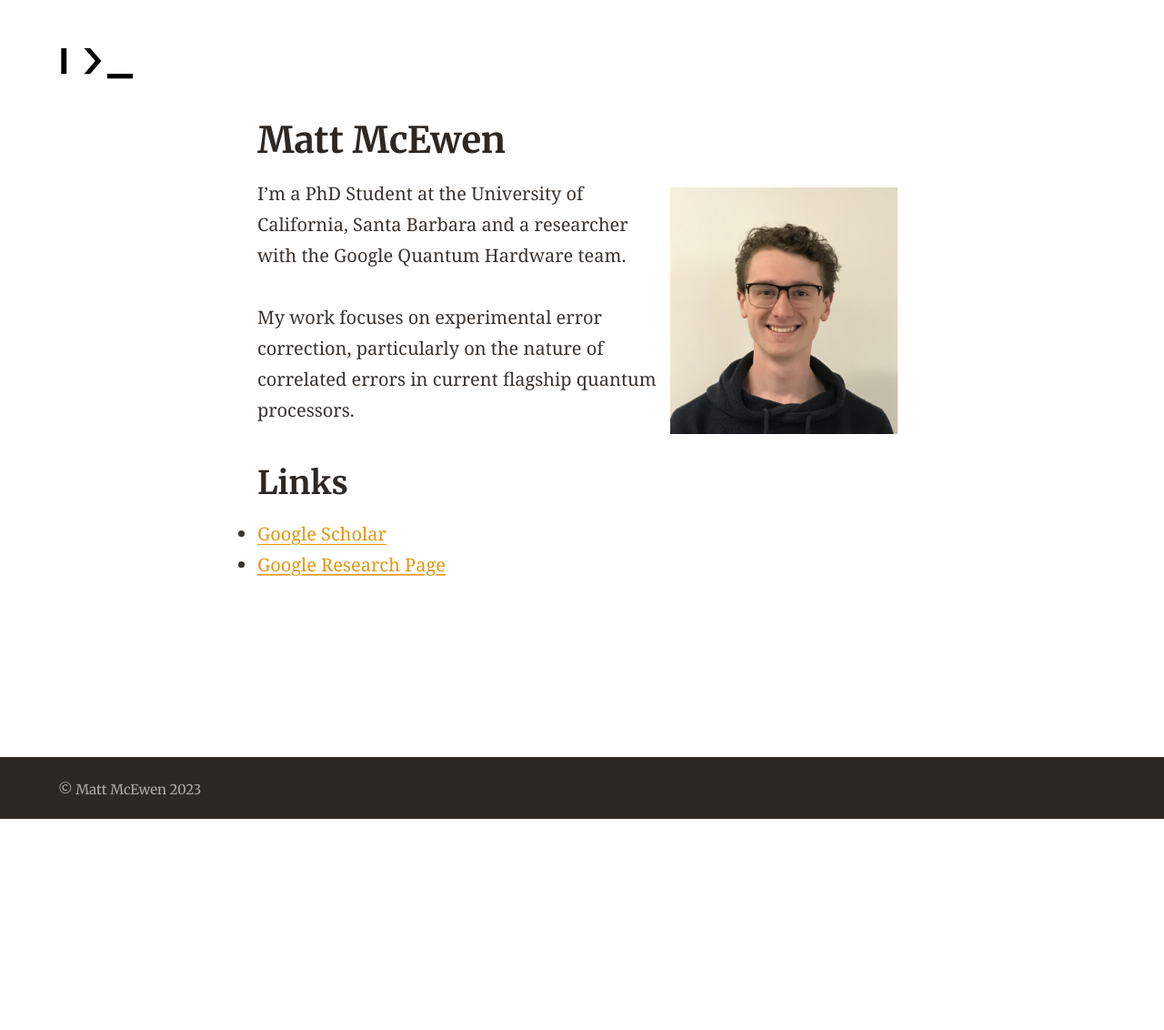
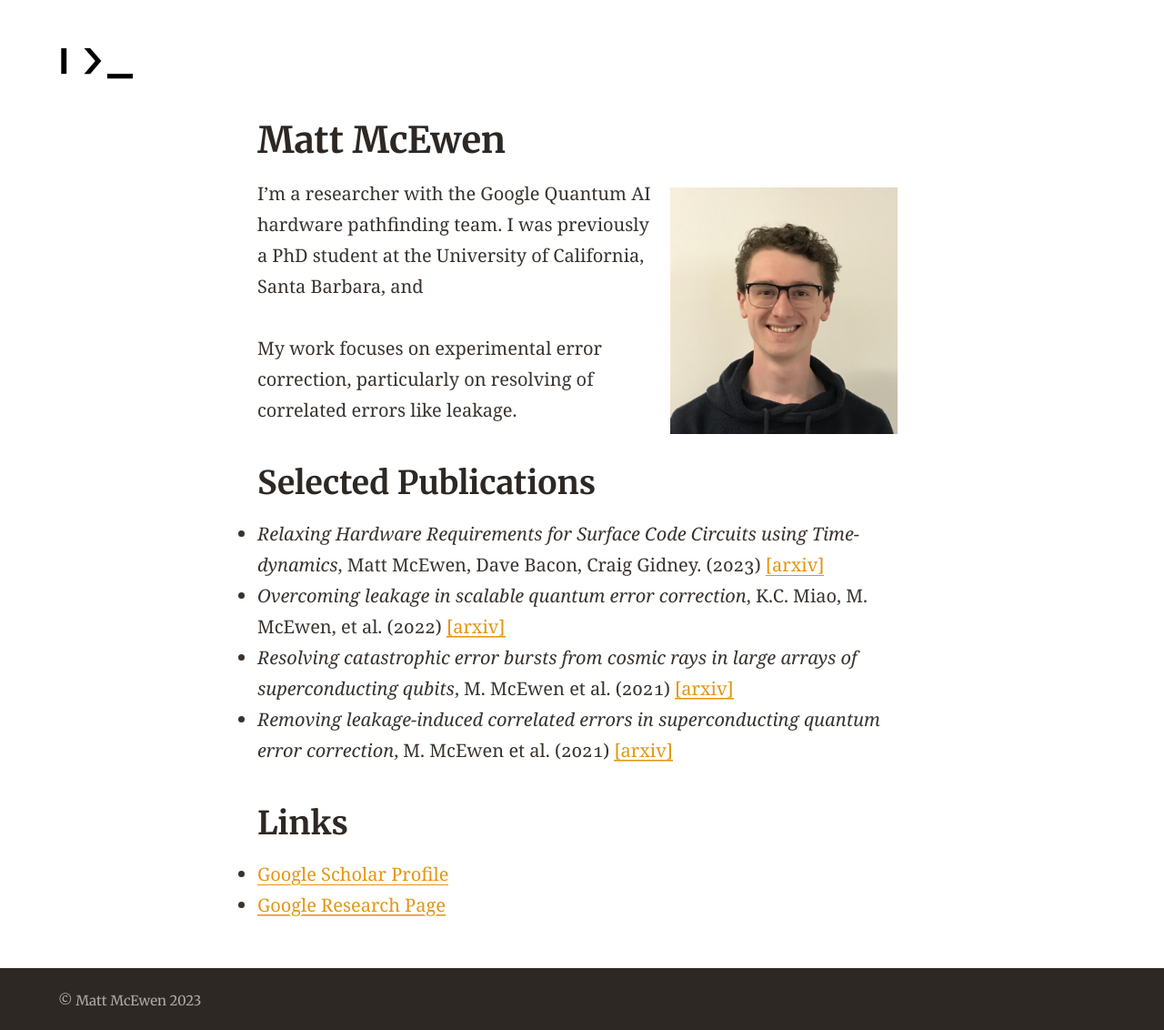
Before and after one commit to m-mcewen/m-mcewen.github.io, a Jekyll site: the page built from index.md, in a window 1280 px wide. Shown: the whole page at 91% size. Built offline with Jekyll 4.4.1, drawn with Linux system fonts in a browser that asks for light colours; before the commit the page ends 900 px from its top, so only the background shows below that.

Commit message:
Update for FTE, add selected publications

```diff
--- a/index.md
+++ b/index.md
@@ -5,11 +5,24 @@ layout: page
 
 # Matt McEwen
 ![My Mugshot](/assets/photos/mugshot.jpg){: style="float: right; width: 35%; margin: 10px"}
-I'm a PhD Student at the University of California, Santa Barbara and a researcher with the Google Quantum Hardware team.
+I'm a researcher with the Google Quantum AI hardware pathfinding team.
+I was previously a PhD student at the University of California, Santa Barbara, and
 
-My work focuses on experimental error correction, particularly on the nature of correlated errors in current flagship quantum processors.
+My work focuses on experimental error correction, particularly on resolving of correlated errors like leakage.
 
+## Selected Publications
+* _Relaxing Hardware Requirements for Surface Code Circuits using Time-dynamics_,
+Matt McEwen, Dave Bacon, Craig Gidney. (2023) [[arxiv]](https://arxiv.org/abs/2302.02192)
+
+* _Overcoming leakage in scalable quantum error correction_,
+K.C. Miao, M. McEwen, et al. (2022) [[arxiv]](https://arxiv.org/abs/2211.04728)
+
+* _Resolving catastrophic error bursts from cosmic rays in large arrays of superconducting qubits_,
+M. McEwen et al. (2021) [[arxiv]](https://arxiv.org/abs/2104.05219)
+
+* _Removing leakage-induced correlated errors in superconducting quantum error correction_,
+M. McEwen et al. (2021) [[arxiv]](https://arxiv.org/abs/2102.06131)
 
 ## Links
-* [Google Scholar](https://scholar.google.com/citations?user=YIEVJmEAAAAJ&hl=en)
+* [Google Scholar Profile](https://scholar.google.com/citations?user=YIEVJmEAAAAJ&hl=en)
 * [Google Research Page](https://research.google/people/106600/)
```
